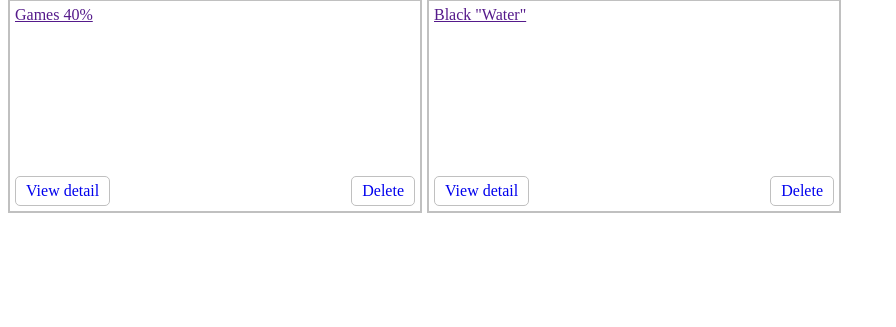
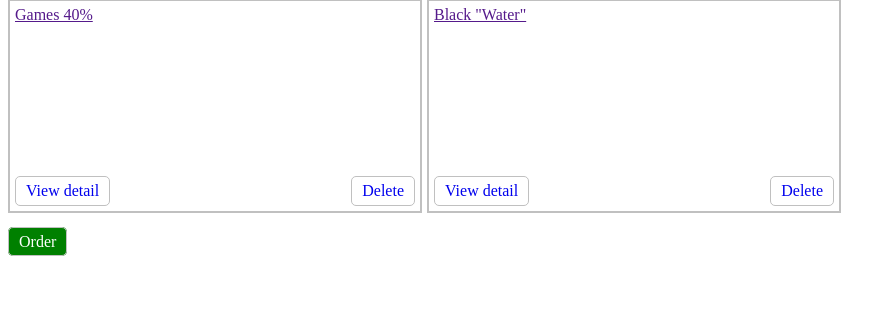
Before and after one commit to Sergey-lang/shop-python, a Django app: page //cart in a window 1280 px wide. Shown: the part 126-453 px from the top of the page, without its empty margins (0-896 px from the left). Run offline with Django 4.2, Linux system fonts and the light colour scheme; a user stored in the database is signed in; data comes from the database, SQL or seed files in the repository; both versions use the stored data as it was after the commit.

Commit message:
add order model

```diff
--- a/shop/admin.py
+++ b/shop/admin.py
@@ -1,7 +1,8 @@
 from django.contrib import admin
-from shop.models import Category, Product, Card, Cart
+from shop.models import Category, Product, Card, Cart, Order
 
 admin.site.register(Category)
 admin.site.register(Product)
 admin.site.register(Card)
 admin.site.register(Cart)
+admin.site.register(Order)
--- a/shop/models.py
+++ b/shop/models.py
@@ -35,3 +35,15 @@ class Cart(models.Model):
 
     def __str__(self):
         return f'{self.user}'
+
+
+class Order(models.Model):
+    user = models.ForeignKey("auth.USER", on_delete=models.CASCADE)
+    products = models.ManyToManyField("Product")
+    total_amount = models.DecimalField(max_digits=10, decimal_places=2, verbose_name="total price")
+
+    created_at = models.DateTimeField(auto_now_add=True)
+    updated_at = models.DateTimeField(auto_now_add=True)
+
+    def __str__(self):
+        return f"Order #{self.pk} - User: {self.user.username}"
--- a/shop/urls.py
+++ b/shop/urls.py
@@ -1,7 +1,7 @@
 from django.urls import path
 
 from shop.views import home, product_list_by_category, product_detail, get_cart, add_product_to_cart, \
-    delete_product_from_cart, clean_all_cart
+    delete_product_from_cart, clean_all_cart, order_products
 
 urlpatterns = [
     path('', home, name='home'),
@@ -10,5 +10,6 @@ urlpatterns = [
     path('/cart/add_product/<int:product_pk>', add_product_to_cart, name='add_product_to_cart'),
     path('/cart/delete_product/<int:product_pk>', delete_product_from_cart, name='delete_product_from_cart'),
     path('/cart/clean_products', clean_all_cart, name='clean_all_cart'),
+    path('/cart/order_products', order_products, name='order_products'),
     path('/cart', get_cart, name='get_cart'),
 ]
--- a/shop/views.py
+++ b/shop/views.py
@@ -62,6 +62,13 @@ def clean_all_cart(request):
     return render(request, 'shop/cart.html', context)
 
 
+def order_products(request):
+    cart = get_object_or_404(Cart, user=request.user)
+    cart.products.clear()
+    context = {'cart_products': cart.products.all()}
+    return render(request, 'shop/thank_you_page.html', context)
+
+
 def get_cart(request):
     cart = get_object_or_404(Cart, user=request.user)
     context = {'cart_products': cart.products.all()}
--- a/templates/shop/cart.html
+++ b/templates/shop/cart.html
@@ -33,5 +33,10 @@
         </div>
     {% endfor %}
 </div>
+
+<div style="margin-top: 20px;">
+    <a href="{% url 'order_products' %}" class="btn"
+       style="background-color: green; color:white; text-decoration: none">Order</a>
+</div>
 </body>
 </html>
```
Also changed, not shown: templates/shop/thank_you_page.html (added, +19 -0 lines), db.sqlite3, shop/migrations/0004_alter_cart_products_order.py (added).
